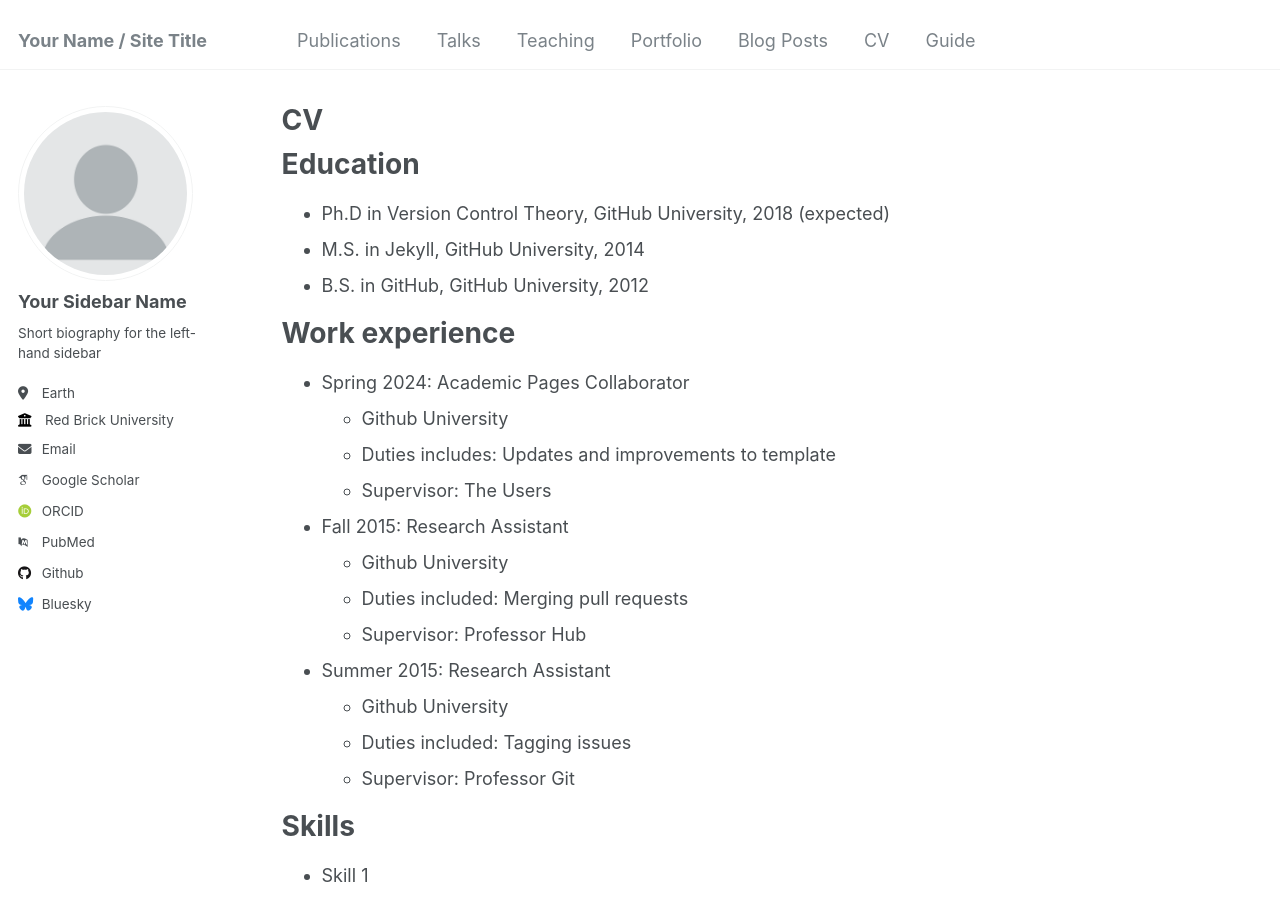
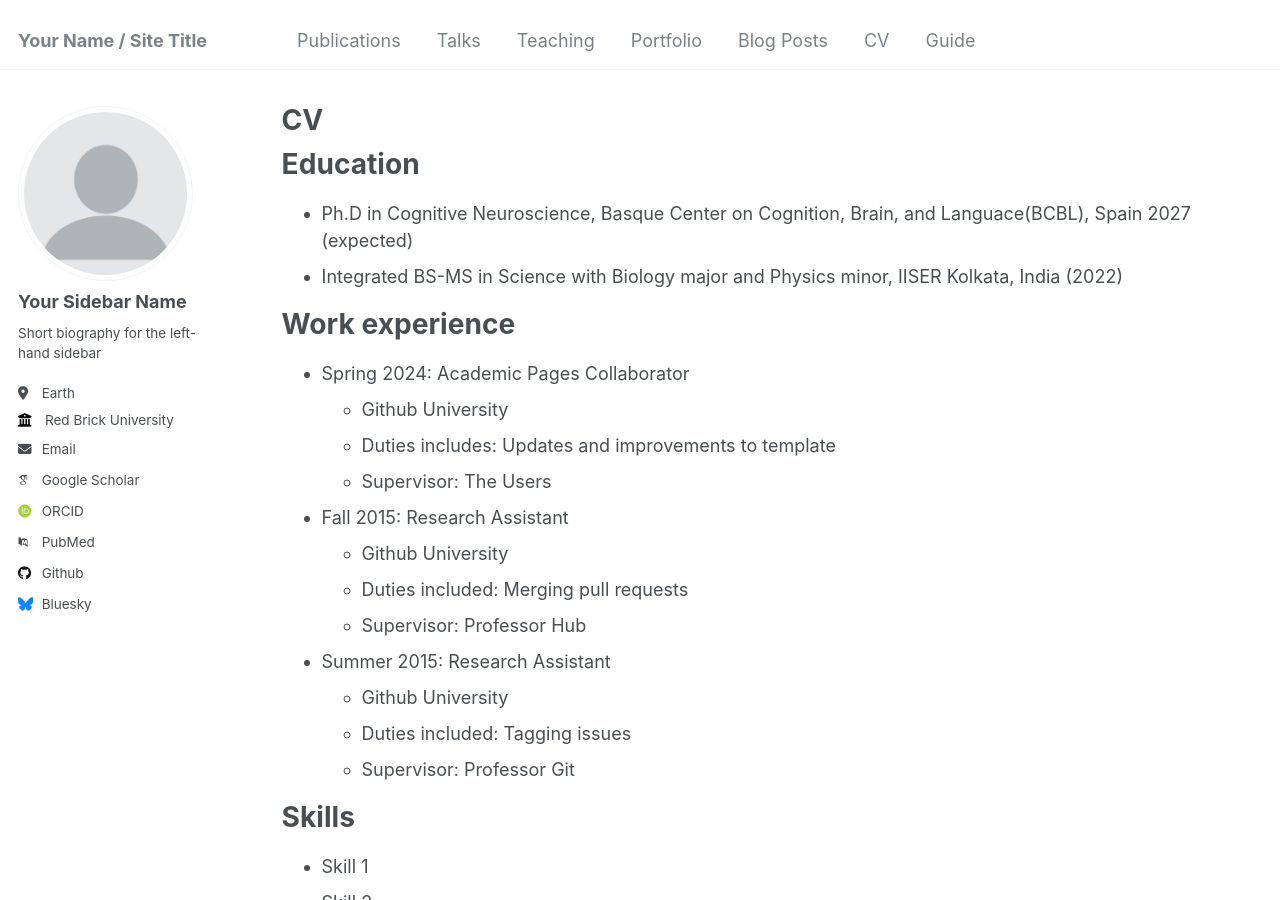
Before and after one commit to nirmitee-mulay/nirmiteemulay.github.io, a Jekyll site: the page built from _pages/cv.md, in a window 1280 px wide and 900 px high. Built offline with Jekyll 4.4.1, drawn with Linux system fonts in a browser that asks for light colours; some web fonts are replaced.

Commit message:
Update cv.md

```diff
--- a/_pages/cv.md
+++ b/_pages/cv.md
@@ -11,9 +11,8 @@ redirect_from:
 
 Education
 ======
-* Ph.D in Version Control Theory, GitHub University, 2018 (expected)
-* M.S. in Jekyll, GitHub University, 2014
-* B.S. in GitHub, GitHub University, 2012
+* Ph.D in Cognitive Neuroscience, Basque Center on Cognition, Brain, and Languace(BCBL), Spain 2027 (expected)
+* Integrated BS-MS in Science with Biology major and Physics minor, IISER Kolkata, India (2022)
 
 Work experience
 ======
```
